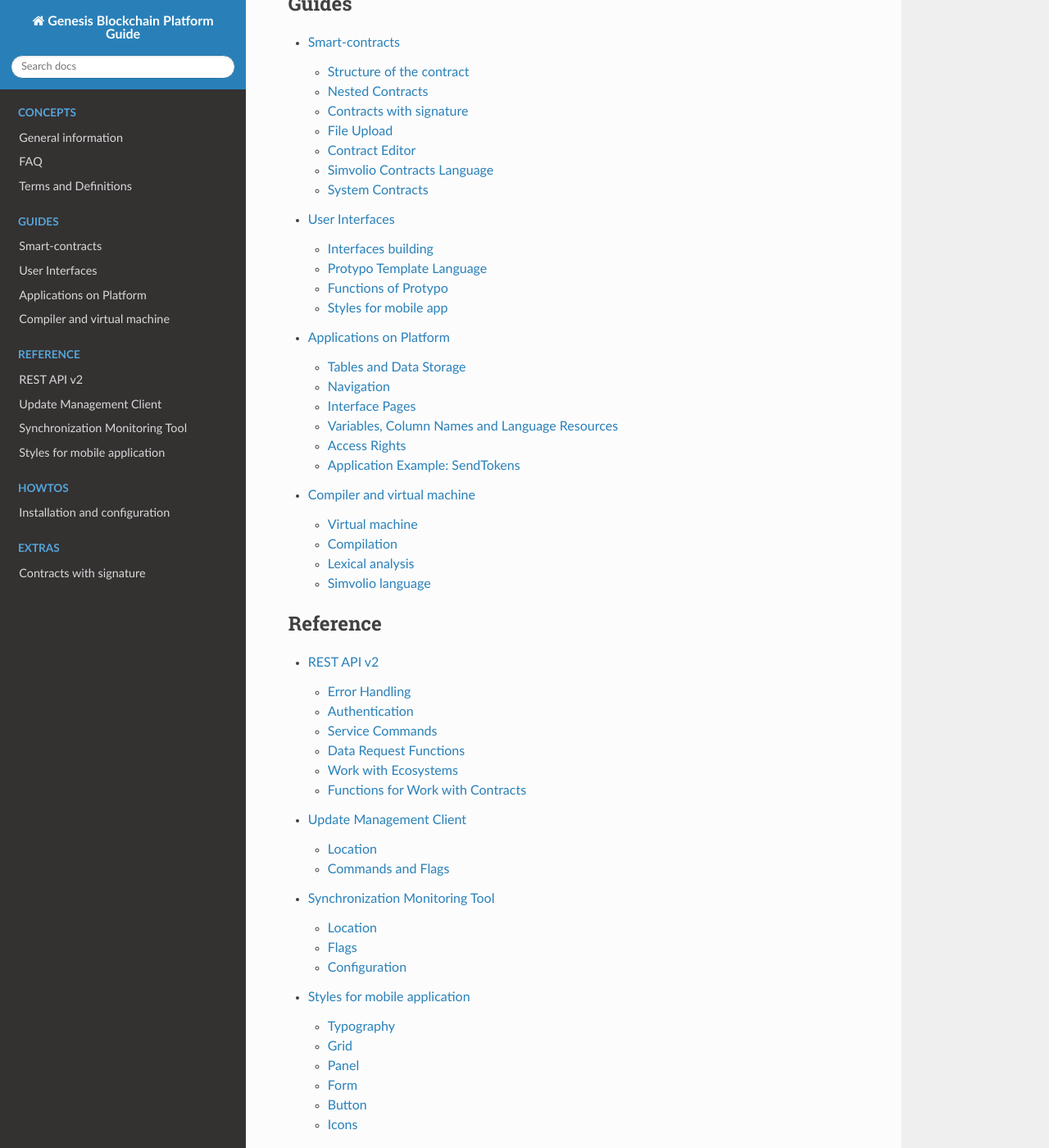
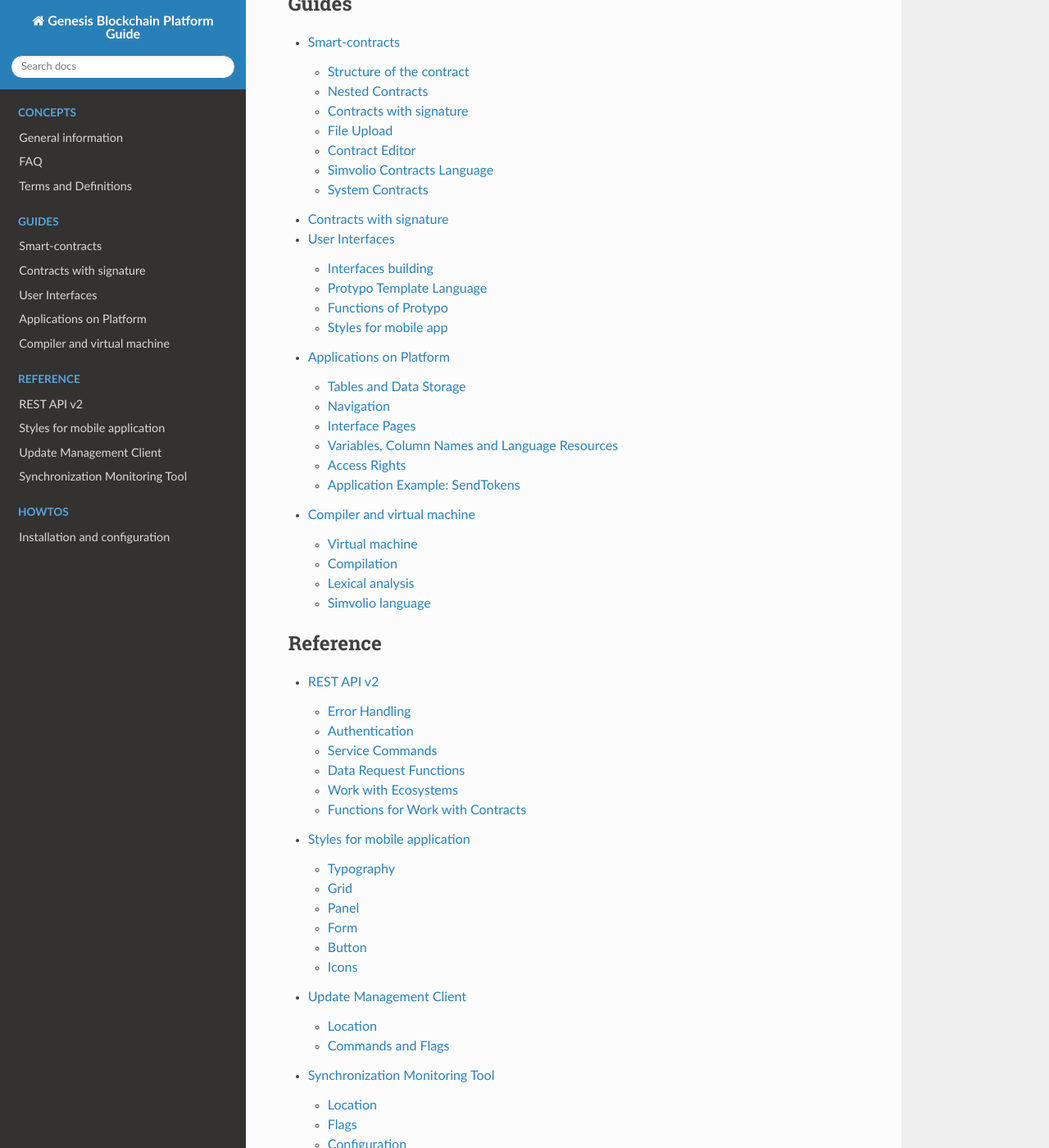
Before and after one commit to AplaProject/apla-docs-en, a Sphinx documentation site: the page built from source/index.rst, in a window 1280 px wide and 1400 px high, scrolled down 2388 px. Shown: the whole window at 82% size. Built offline with Sphinx 7.4.7 and the Read the Docs theme 2.0.0, drawn with Linux system fonts in a browser that asks for light colours; part of the change alters nothing that is shown; some of the changed text lies outside the part shown.

```diff
--- a/source/index.rst
+++ b/source/index.rst
@@ -71,10 +71,11 @@ Contents
    :maxdepth: 2
    :caption: Guides
 
-   introduction/script.rst
-   introduction/templates2.rst
-   introduction/appexample.rst
-   introduction/vm.rst
+   topics/script.rst
+   topics/contractsignatures.rst
+   topics/templates2.rst
+   topics/appexample.rst
+   topics/vm.rst
 
 
 .. toctree::
@@ -82,9 +83,10 @@ Contents
    :caption: Reference
 
    reference/api2.rst
+   reference/mobile.rst
    reference/update_client.rst
    reference/desync_monitor.rst
-   reference/mobile.rst
+
 
 .. toctree::
    :maxdepth: 2
@@ -93,11 +95,4 @@ Contents
    howtos/install.rst
 
 
-.. toctree::
-   :maxdepth: 2
-   :caption: Extras
-
-   introduction/contractsignatures.rst
-
-
 .. todolist::
```
Also changed, not shown: source/topics/appexample.rst (renamed from source/introduction/appexample.rst), source/topics/contractsignatures.rst (renamed from source/introduction/contractsignatures.rst), source/topics/script.rst (renamed from source/introduction/script.rst), source/topics/templates2.rst (renamed from source/introduction/templates2.rst), source/topics/vm.rst (renamed from source/introduction/vm.rst).
